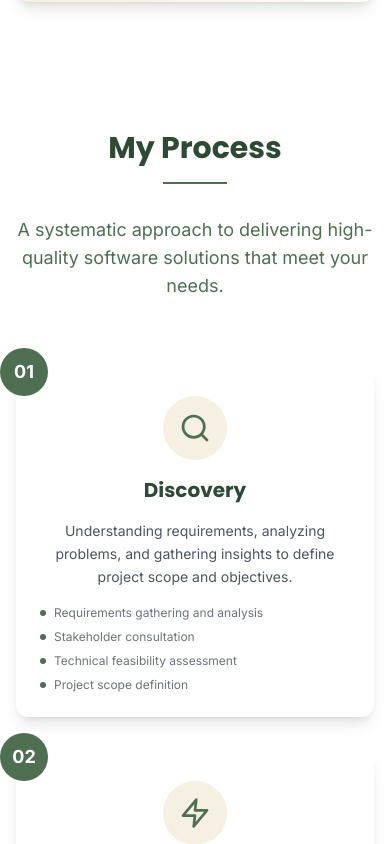
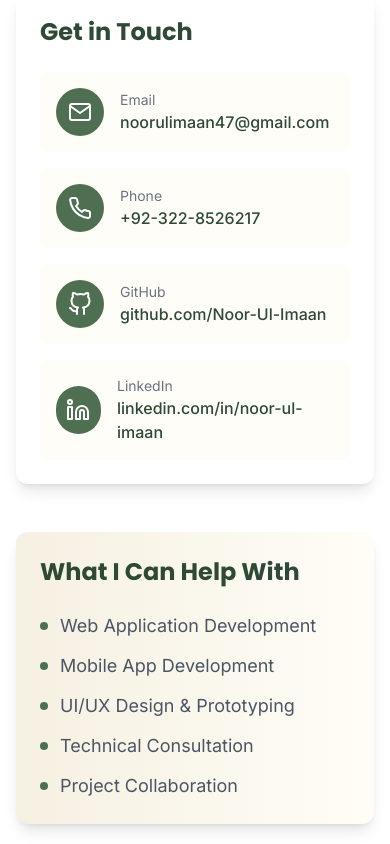
Before and after one commit to Noor-Ul-Imaan/Portfolio, a React (Create React App) app: page / in a window 390 px wide. Shown: the part 8120-8964 px from the top of the page. Built offline with nearby package versions, Linux system fonts and the light colour scheme.

Commit message:
Fixed contact me page styles

```diff
--- a/src/App.js
+++ b/src/App.js
@@ -29,7 +29,7 @@ function App() {
         <About />
         <Experience />
         <Projects />
-        <Process />
+        {/* <Process /> */}
         {/* <Testimonials /> */}
         <Contact />
       </main>
--- a/src/components/Contact.js
+++ b/src/components/Contact.js
@@ -81,7 +81,7 @@ const Contact = () => {
           </p>
         </motion.div>
 
-        <div className="grid lg:grid-cols-2 gap-12">
+        <div className="grid lg:grid-cols-2 gap-12 max-w-4xl mx-auto">
           {/* Contact Form
           <motion.div
             initial={{ opacity: 0, x: -50 }}
@@ -167,12 +167,11 @@ const Contact = () => {
 
           {/* Contact Information */}
           <motion.div
-            initial={{ opacity: 0, x: 50 }}
+            initial={{ opacity: 0, x: -50 }}
             animate={inView ? { opacity: 1, x: 0 } : {}}
-            transition={{ duration: 0.8, delay: 0.4 }}
-            className="space-y-8"
+            transition={{ duration: 0.8, delay: 0.2 }}
           >
-            <div className="card">
+            <div className="card h-full">
               <h3 className="text-2xl font-bold text-secondary-forest mb-6">
                 Get in Touch
               </h3>
@@ -202,31 +201,38 @@ const Contact = () => {
                 ))}
               </div>
             </div>
+          </motion.div>
 
-            <div className="card bg-gradient-to-r from-primary-beige to-secondary-cream">
-              <h4 className="text-xl font-bold text-secondary-forest mb-4">
+          {/* What I Can Help With */}
+          <motion.div
+            initial={{ opacity: 0, x: 50 }}
+            animate={inView ? { opacity: 1, x: 0 } : {}}
+            transition={{ duration: 0.8, delay: 0.4 }}
+          >
+            <div className="card h-full bg-gradient-to-r from-primary-beige to-secondary-cream">
+              <h3 className="text-2xl font-bold text-secondary-forest mb-6">
                 What I Can Help With
-              </h4>
-              <ul className="space-y-2 text-gray-600 dark:text-gray-300">
+              </h3>
+              <ul className="space-y-3 text-gray-600 dark:text-gray-300">
                 <li className="flex items-center">
                   <span className="w-2 h-2 bg-primary-green rounded-full mr-3"></span>
-                  Web Application Development
+                  <span className="text-lg">Web Application Development</span>
                 </li>
                 <li className="flex items-center">
                   <span className="w-2 h-2 bg-primary-green rounded-full mr-3"></span>
-                  Mobile App Development
+                  <span className="text-lg">Mobile App Development</span>
                 </li>
                 <li className="flex items-center">
                   <span className="w-2 h-2 bg-primary-green rounded-full mr-3"></span>
-                  UI/UX Design & Prototyping
+                  <span className="text-lg">UI/UX Design & Prototyping</span>
                 </li>
                 <li className="flex items-center">
                   <span className="w-2 h-2 bg-primary-green rounded-full mr-3"></span>
-                  Technical Consultation
+                  <span className="text-lg">Technical Consultation</span>
                 </li>
                 <li className="flex items-center">
                   <span className="w-2 h-2 bg-primary-green rounded-full mr-3"></span>
-                  Project Collaboration
+                  <span className="text-lg">Project Collaboration</span>
                 </li>
               </ul>
             </div>
--- a/src/components/Projects.js
+++ b/src/components/Projects.js
@@ -178,7 +178,7 @@ const Projects = () => {
         </div>
 
         {/* Call to Action */}
-        <motion.div
+        {/* <motion.div
           initial={{ opacity: 0, y: 50 }}
           animate={inView ? { opacity: 1, y: 0 } : {}}
           transition={{ duration: 0.8, delay: 1.0 }}
@@ -204,7 +204,7 @@ const Projects = () => {
               <span>View GitHub Profile</span>
             </motion.a>
           </div>
-        </motion.div>
+        </motion.div> */}
       </div>
     </section>
   );
```
